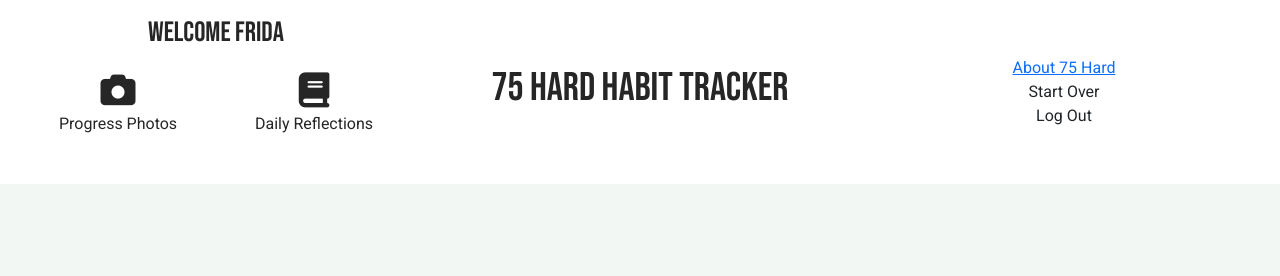
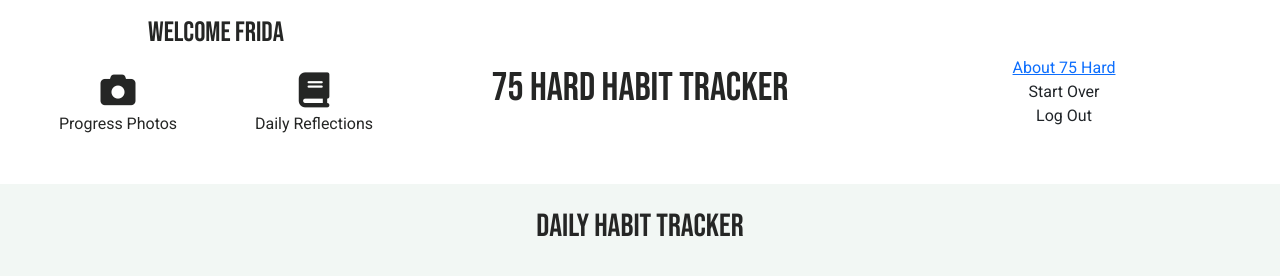
Before and after one commit to fjii86/75-hard-tracker, a plain HTML site: page index.html in a window 1280 px wide. Drawn offline with nearby package versions, Linux system fonts and the light colour scheme.

Commit message:
Add main section structure

```diff
--- a/assets/css/style.css
+++ b/assets/css/style.css
@@ -50,3 +50,5 @@ h3 {
   .icon-wrapper p {
     margin-top: 1rem;
   }
+
+/* Main */
--- a/index.html
+++ b/index.html
@@ -50,7 +50,18 @@
                 </div>
               </div>
         </div>
-      </section>
+    </section>
+
+    <!-- Main -->
+
+    <section id="main">
+        <div class="container my-4">
+            <h2 class="text-center">Daily Habit Tracker</h2>
+            <div class="row g-3" id="tracker-container">
+              <!-- Cards will be injected here -->
+            </div>
+          </div>
+    </section>
 
 
     <!-- Bootstrap JS Script-->
```
Also changed, not shown: 1 other file.
